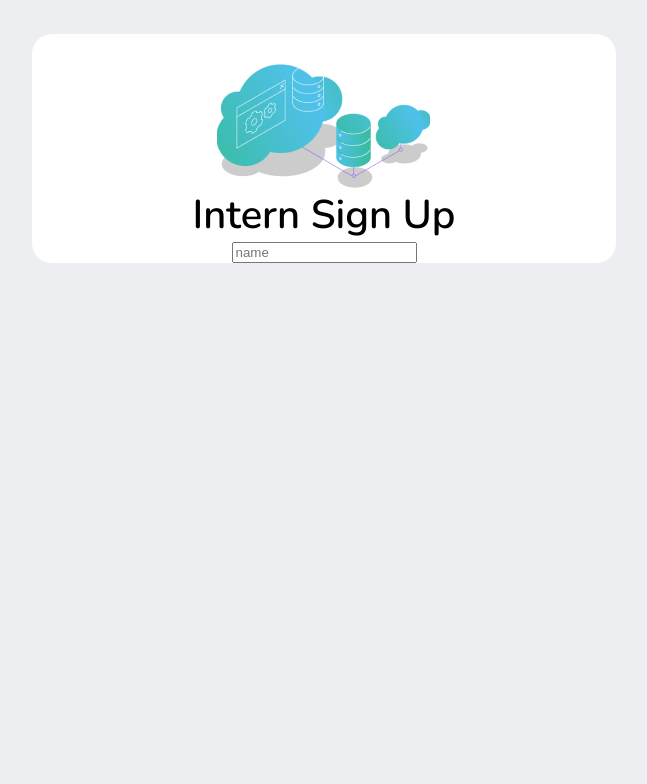
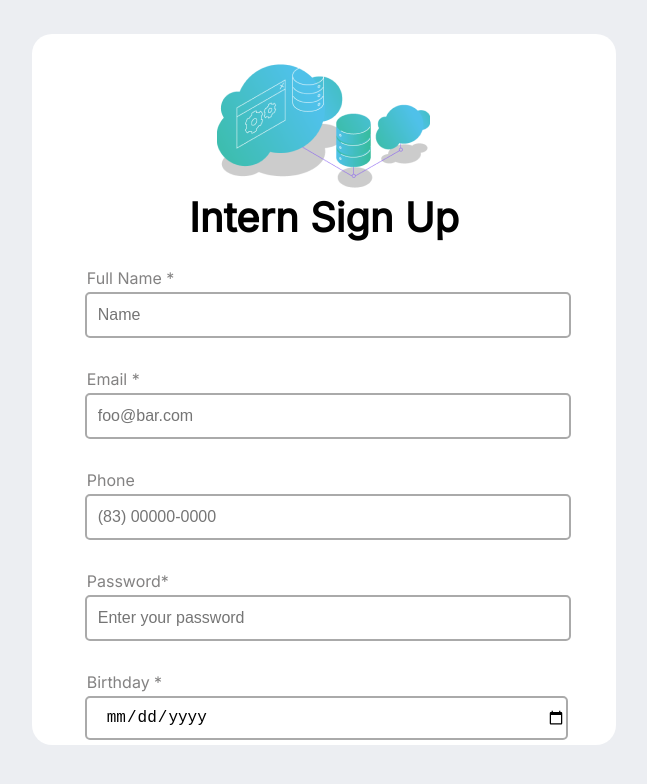
Before and after one commit to FernandoValentim43/React-Login-Page, a React (Vite) app: page / in a window 1280 px wide. Shown: the top 784 px of the page, without its empty margins (316-963 px from the left). Built offline with nearby package versions, Linux system fonts and the light colour scheme.

Commit message:
Feat: Inputs

```diff
--- a/index.html
+++ b/index.html
@@ -4,7 +4,7 @@
     <meta charset="UTF-8" />
     <link rel="icon" type="image/svg+xml" href="./react.svg" />
     <meta name="viewport" content="width=device-width, initial-scale=1.0" />
-    <link href="https://fonts.googleapis.com/css2?family=Nunito:wght@400;600&display=swap" rel="stylesheet">
+    <link href="https://fonts.googleapis.com/css2?family=Inter:wght@400&display=swap" rel="stylesheet">
 
     <title>React Login</title>
   </head>
--- a/src/components/Input.jsx
+++ b/src/components/Input.jsx
@@ -1,7 +1,9 @@
-export default function Input() {
+import '../styles/input.css'
+export default function Input(props) {
     return (
         <div className="input-conainter">
-            <input type="text" placeholder="name"/>
+            <p>{props.name}</p>
+            <input type={props.type} placeholder={props.placeholder}/>
         </div>
     )
 }
--- a/src/pages/Home.jsx
+++ b/src/pages/Home.jsx
@@ -7,7 +7,11 @@ export default function Home() {
     return(
           <section className="card-Container">
             <CardHead title="Intern Sign Up"/>
-            <Input/>
+            <Input name="Full Name * "type="text"  placeholder="Name"/>
+            <Input name="Email * "type="email"  placeholder="foo@bar.com"/>
+            <Input name="Phone"type="tel"  placeholder="(83) 00000-0000"/>
+            <Input name="Password* "type="password"  placeholder="Enter your password"/>
+            <Input name="Birthday * "type="date"/>
           </section>
     )
 }
--- a/src/styles/cardHead.css
+++ b/src/styles/cardHead.css
@@ -8,8 +8,8 @@
 
 
 h2 {
-    font-family: 'Nunito', sans-serif;
     font-size: 2.5rem;
     text-align: center;
-    margin: 0px;
+    margin-top: 5px;
+    margin-bottom: 0px;
 }
--- a/src/styles/global.css
+++ b/src/styles/global.css
@@ -1,4 +1,5 @@
 body {
+    font-family: 'Inter', sans-serif;
     background-color: #ECEEF2;
     margin: 0px;
     padding: 0px;
--- /dev/null
+++ b/src/styles/input.css
@@ -0,0 +1,27 @@
+.input-conainter {
+    margin: auto;
+    width: 82%;
+    margin-top: 10px;
+    margin-bottom: 5px;
+}
+
+input {
+    height: 30px;
+    width: 100%;
+    height: 40px;
+    border-radius: 5px;
+    border:2.3px solid #AAAAAA;
+    text-indent: 9px;
+    font-size: 1rem;
+
+}
+
+input textarea {
+    color: #AAAAAA;
+}
+
+p {
+    margin-left: 2px;
+    margin-bottom: 4px;
+    color: #838282;
+}
```
Also changed, not shown: src/components/Checkbox.jsx (deleted).
